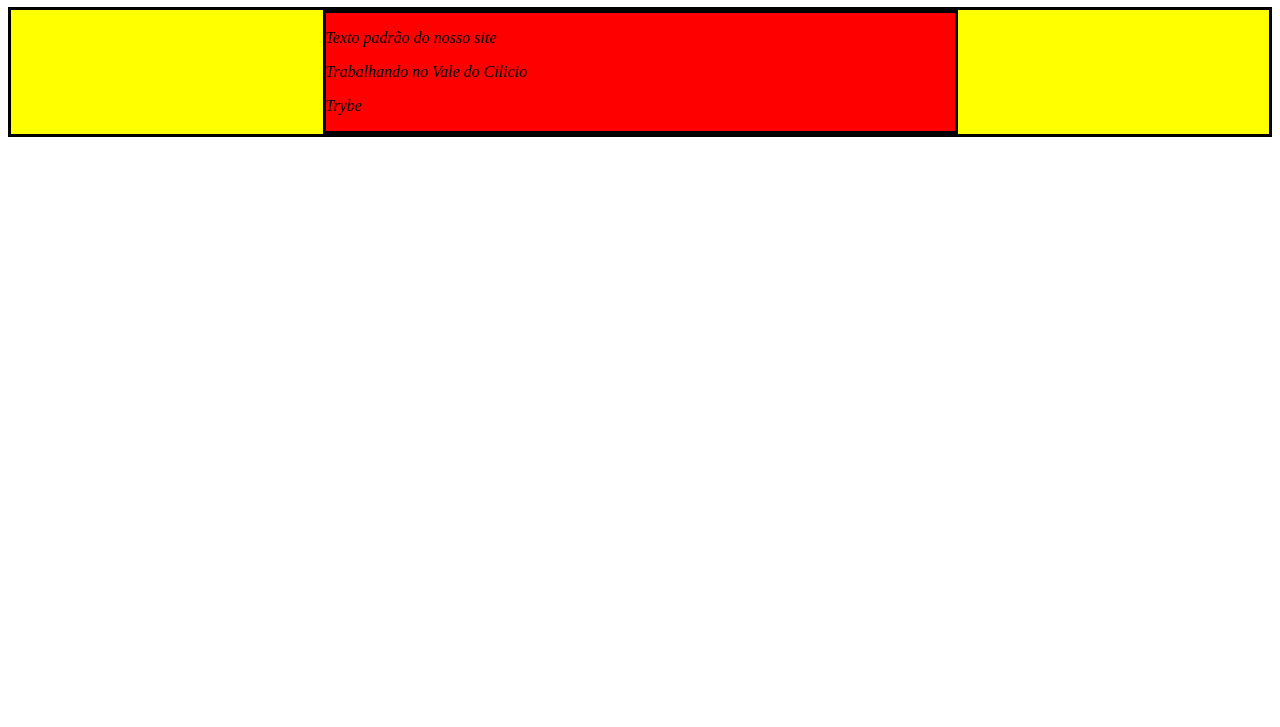
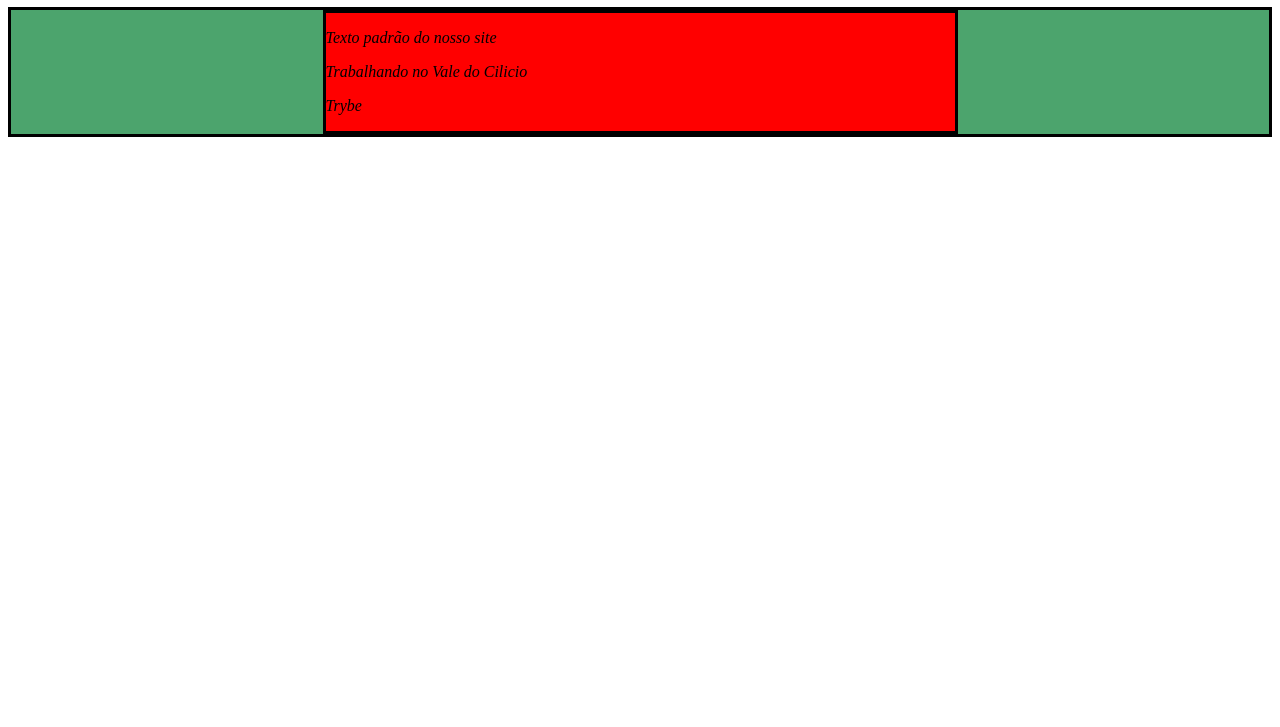
Before and after one commit to EnioNicael/trybe-exercises, a plain HTML site: page bloco_5/js-dom-eventos-e-web-storage_1/funcoesManipulacaoDOM.html in a window 1280 px wide. Shown: the part 73-800 px from the top of the page. Drawn offline with Linux system fonts and the light colour scheme.

Commit message:
Solucao: exercicio2 altera a cor de fundo para verde.

```diff
--- a/bloco_5/js-dom-eventos-e-web-storage_1/funcoesManipulacaoDOM.html
+++ b/bloco_5/js-dom-eventos-e-web-storage_1/funcoesManipulacaoDOM.html
@@ -59,6 +59,11 @@
         changeText();
 
         // 2. Crie uma função que mude a cor do quadrado amarelo para o verde da Trybe (rgb(76,164,109)).
+        function changeSquareColor() {
+          let square = document.getElementsByClassName("main-content")[0];
+          square.style.backgroundColor = "rgb(76,164,109)";
+        }
+        changeSquareColor();
 
     </script>
   </body>
```
